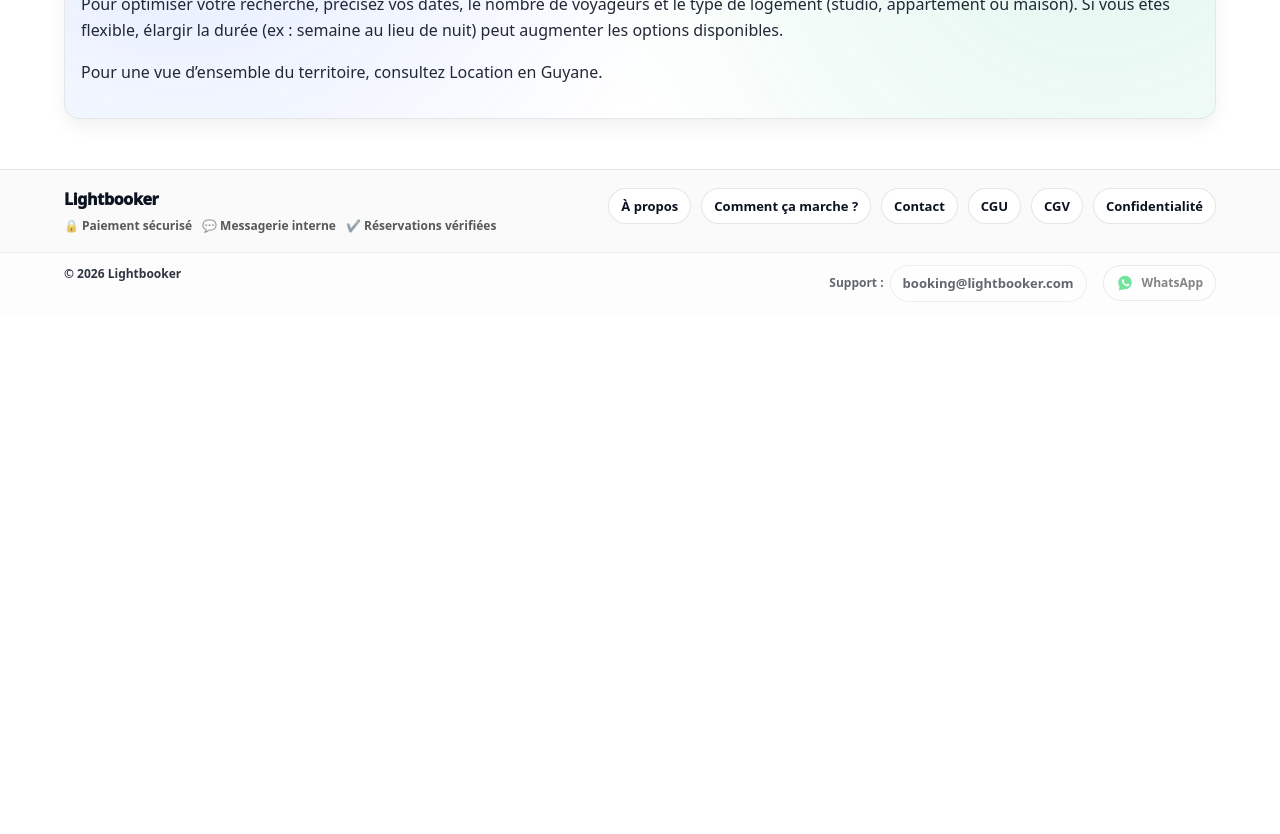
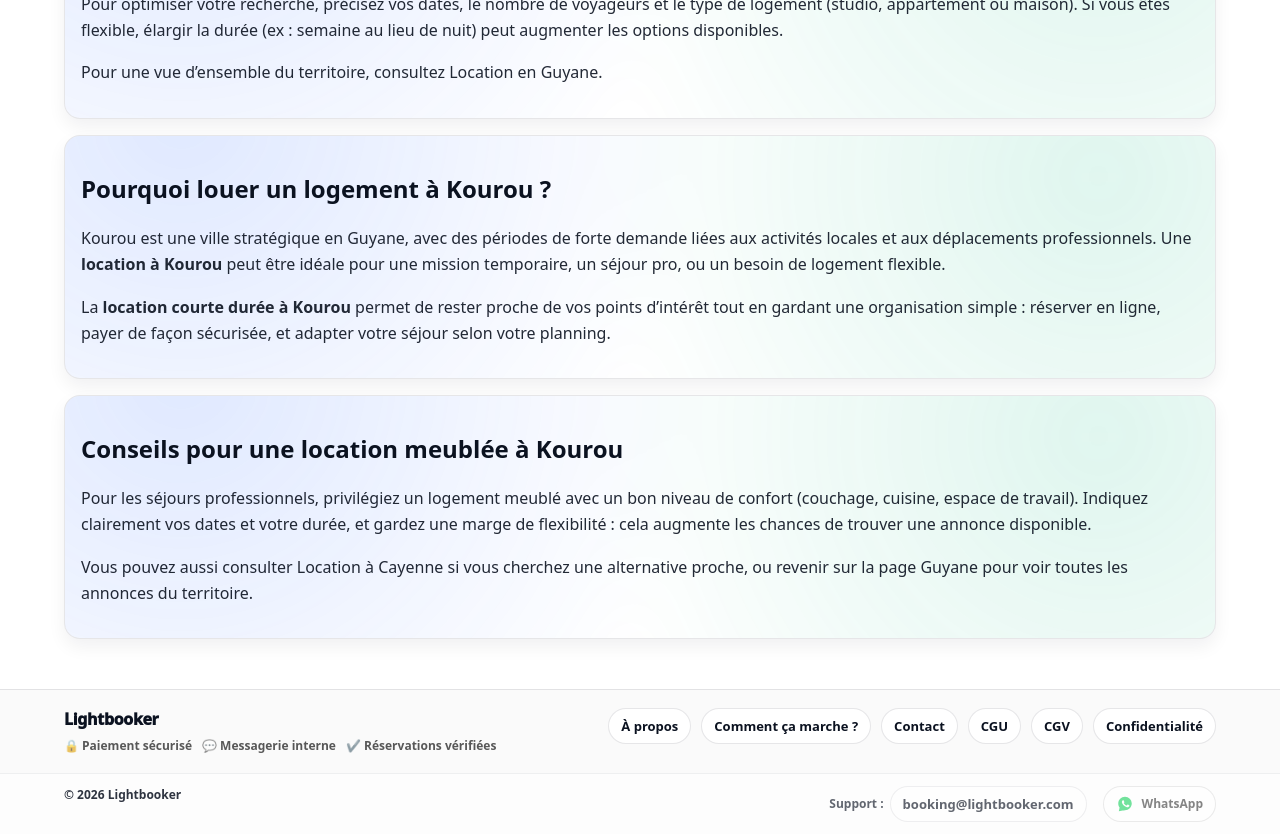
Before and after one commit to alexouemba1/booking-light, a Next.js app: page /location-kourou in a window 1280 px wide. Shown: the part 1000-1834 px from the top of the page. Before the commit the page ends 1314 px from the top, so only its background shows below. Built offline with nearby package versions, Linux system fonts and the light colour scheme; no server answers.

Commit message:
SEO: strengthen Kourou landing content

```diff
--- a/src/app/location-kourou/page.tsx
+++ b/src/app/location-kourou/page.tsx
@@ -59,6 +59,46 @@ export default function Page() {
           .
         </p>
       </section>
+
+      {/* Bloc premium 1 */}
+      <section className="bl-card" style={{ padding: 16, marginTop: 16 }}>
+        <h2 style={{ fontWeight: 900 }}>Pourquoi louer un logement à Kourou ?</h2>
+
+        <p style={{ marginTop: 10, lineHeight: 1.65, opacity: 0.9 }}>
+          Kourou est une ville stratégique en Guyane, avec des périodes de forte demande liées aux
+          activités locales et aux déplacements professionnels. Une <strong>location à Kourou</strong> peut
+          être idéale pour une mission temporaire, un séjour pro, ou un besoin de logement flexible.
+        </p>
+
+        <p style={{ marginTop: 10, lineHeight: 1.65, opacity: 0.9 }}>
+          La <strong>location courte durée à Kourou</strong> permet de rester proche de vos points d’intérêt
+          tout en gardant une organisation simple : réserver en ligne, payer de façon sécurisée, et adapter
+          votre séjour selon votre planning.
+        </p>
+      </section>
+
+      {/* Bloc premium 2 */}
+      <section className="bl-card" style={{ padding: 16, marginTop: 16 }}>
+        <h2 style={{ fontWeight: 900 }}>Conseils pour une location meublée à Kourou</h2>
+
+        <p style={{ marginTop: 10, lineHeight: 1.65, opacity: 0.9 }}>
+          Pour les séjours professionnels, privilégiez un logement meublé avec un bon niveau de confort
+          (couchage, cuisine, espace de travail). Indiquez clairement vos dates et votre durée, et gardez
+          une marge de flexibilité : cela augmente les chances de trouver une annonce disponible.
+        </p>
+
+        <p style={{ marginTop: 10, lineHeight: 1.65, opacity: 0.9 }}>
+          Vous pouvez aussi consulter{" "}
+          <Link className="bl-link" href="/location-cayenne">
+            Location à Cayenne
+          </Link>{" "}
+          si vous cherchez une alternative proche, ou revenir sur{" "}
+          <Link className="bl-link" href="/location-guyane">
+            la page Guyane
+          </Link>{" "}
+          pour voir toutes les annonces du territoire.
+        </p>
+      </section>
     </SeoLanding>
   );
 }
```
